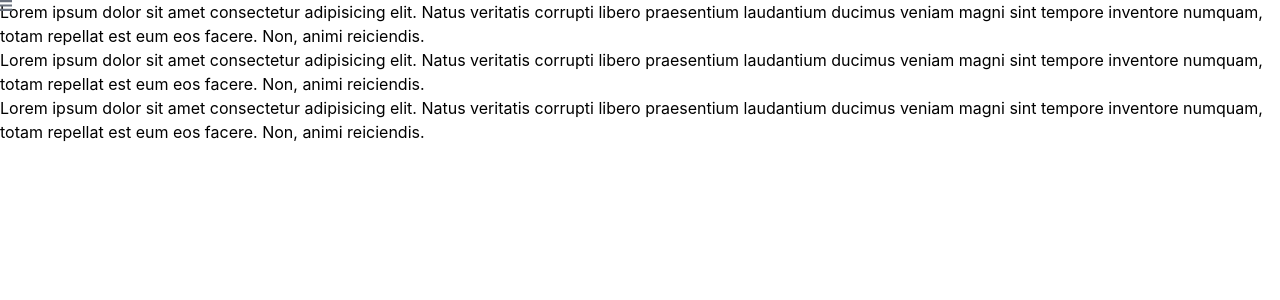
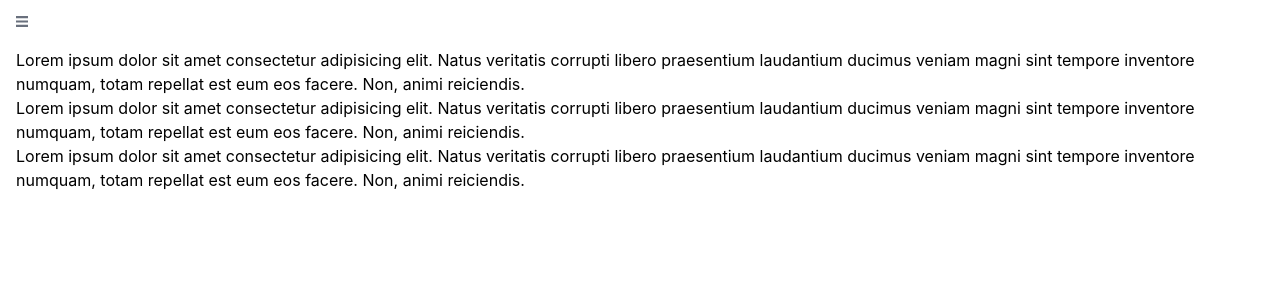
Before and after one commit to MiroDev20/ecommerce-ts, a React app: page / in a window 1280 px wide. Shown: the top 300 px of the page. Built offline with nearby package versions, Linux system fonts and the light colour scheme; the HTML template or start-up script is replaced by a standard one.

Commit message:
🎨 adjust navbar overlay layout

```diff
--- a/src/App.tsx
+++ b/src/App.tsx
@@ -8,7 +8,7 @@ function App() {
       "
     >
       <Navbar/>
-      <div className="">
+      <div className="p-4">
         <p>Lorem ipsum dolor sit amet consectetur adipisicing elit. Natus veritatis corrupti libero praesentium laudantium ducimus veniam magni sint tempore inventore numquam, totam repellat est eum eos facere. Non, animi reiciendis.</p>
         <p>Lorem ipsum dolor sit amet consectetur adipisicing elit. Natus veritatis corrupti libero praesentium laudantium ducimus veniam magni sint tempore inventore numquam, totam repellat est eum eos facere. Non, animi reiciendis.</p>
         <p>Lorem ipsum dolor sit amet consectetur adipisicing elit. Natus veritatis corrupti libero praesentium laudantium ducimus veniam magni sint tempore inventore numquam, totam repellat est eum eos facere. Non, animi reiciendis.</p>
--- a/src/components/navbar.tsx
+++ b/src/components/navbar.tsx
@@ -5,16 +5,24 @@ export const Navbar = () => {
     const [isOpen, setIsOpen] = useState<boolean>(false)
 
     return (
+        <>
             <div className={`
                     ${isOpen ? 'bg-black/30' : 'bg-black/0'}
+                    w-full
+                    p-4
+                    top-0
+                    h-screen
                     absolute
-                    w-full
-                    h-screen
                 `}
             >
+            </div>
+
+        <div className='p-4'>
             {
                 isOpen ? (
                         <nav className="
+                                box-border
+                                absolute
                                 flex
                                 flex-col
                                 p-4
@@ -56,6 +64,7 @@ export const Navbar = () => {
                             className="
                                 w-3
                                 cursor-pointer
+                                absolute
                             "
                             onClick={() => setIsOpen(true)}
                             src="./src/assets/icons/icon-menu.svg"
@@ -64,5 +73,6 @@ export const Navbar = () => {
                     )
                 }
         </div>
+        </>
     )
 }
```
Lines whose indentation alone changed are shown as unchanged.
